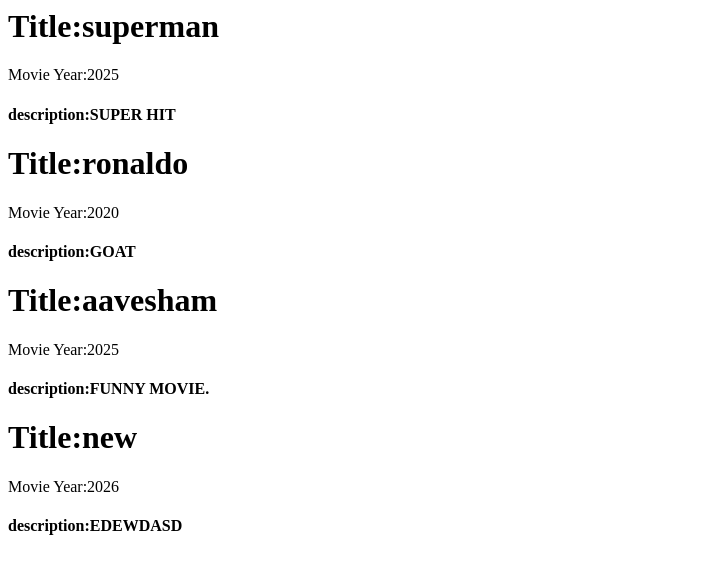
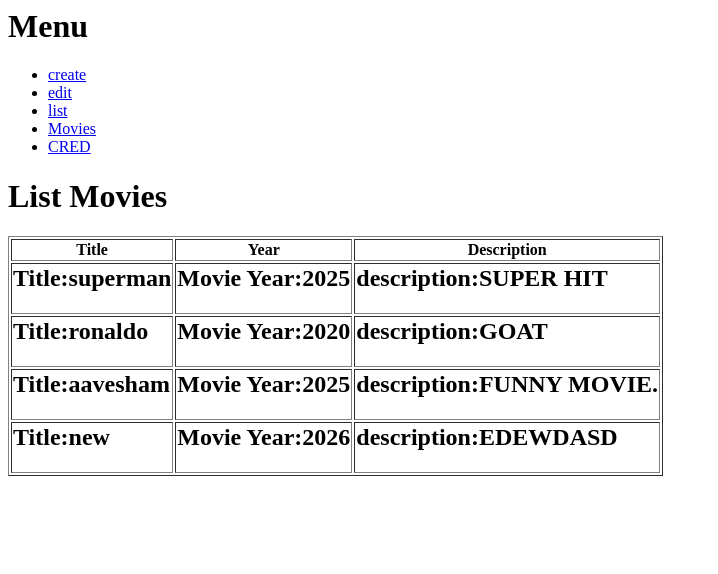
Before and after one commit to j-harishankar/django, a Django app: page /cred/ in a window 1280 px wide. Shown: the top 574 px of the page, without its empty margins (0-718 px from the left). Run offline with Django 5.2, Linux system fonts and the light colour scheme; data comes from the database, SQL or seed files in the repository; both versions use the stored data as it was after the commit.

Commit message:
design Fix

```diff
--- a/movie_manager/templates/cred.html
+++ b/movie_manager/templates/cred.html
@@ -1,6 +1,15 @@
-{% for movieobj in movies %}
-    <h1>Title:{{movieobj.title}}</h1>
-    <p>Movie Year:{{movieobj.year}}</p>
-    <h4>description:{{movieobj.description | upper}}</h4>
+{%extends 'parent.html'%}
+{%block content%}
+    <h1>List Movies</h1>
+    <table border ="1">
+    <tr><th>Title</th><th>Year</th><th>Description</th></tr>
+        {% for movieobj in movies %}
+        <tr>
 
-{% endfor %}
+            <td><h2>Title:{{movieobj.title}}</h2></td>
+            <td><h2>Movie Year:{{movieobj.year}}</h2></td>
+            <td><h2>description:{{movieobj.description | upper}}</h2></td>
+        </tr>
+        {% endfor %}
+    </table>
+{%endblock%}
--- a/movie_manager/templates/parent.html
+++ b/movie_manager/templates/parent.html
@@ -1,4 +1,4 @@
-<h1>parent</h1>
+<h1>Menu</h1>
 {%include 'menu.html'%}
 
 {% block content %}
```
Also changed, not shown: movie_manager/db.sqlite3.
